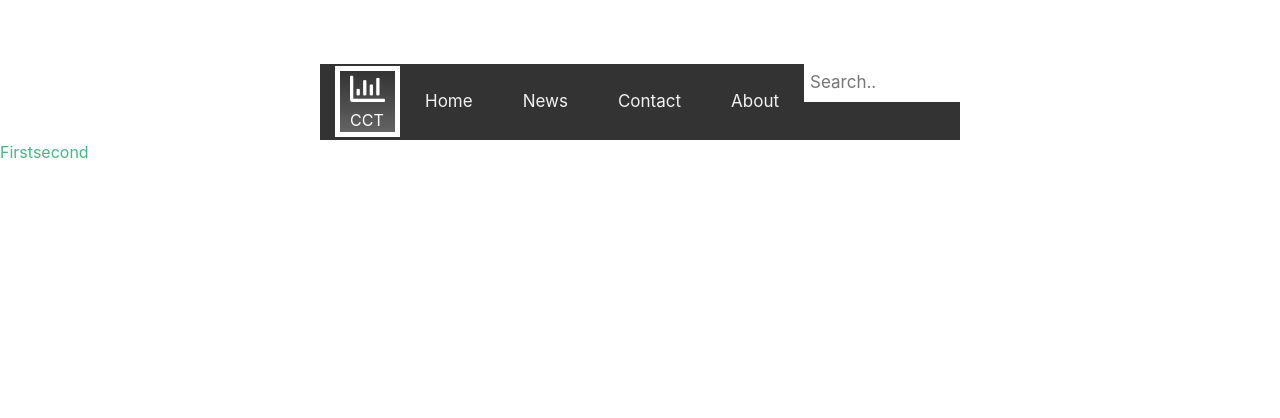
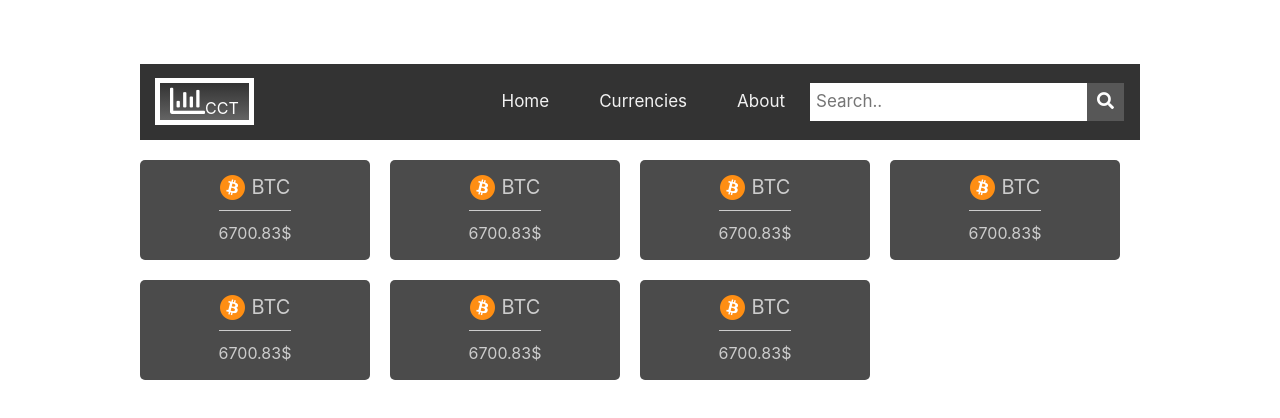
Before and after one commit to SatanaCSharp/CCT, a Vue app: page / in a window 1280 px wide. Shown: the top 418 px of the page. Built offline with nearby package versions, Linux system fonts and the light colour scheme.

Commit message:
It was created tickets fo displaing data of crypto carency

```diff
--- a/src/App.vue
+++ b/src/App.vue
@@ -1,5 +1,5 @@
 <template>
-    <div id="app">
+    <div>
         <div class="top-nav">
             <div class="logo">
                 <i class="far fa-chart-bar"></i>
@@ -7,8 +7,7 @@
             </div>
             <div class="links-wrapper">
                 <a href="/">Home</a>
-                <a href="#">News</a>
-                <a href="#">Contact</a>
+                <a href="#">Currencies</a>
                 <a href="#">About</a>
                 <div class="search-container">
                     <form action="#">
@@ -19,18 +18,22 @@
             </div>
         </div>
 
+
         <router-view/>
     </div>
 </template>
 
 <script>
+    import MainComponent from '@/components/MainComponent'
+
     export default {
+        components: {MainComponent},
         name: 'App'
     }
 </script>
 
 <style scoped>
-    .logo{
+    .logo {
         display: inline-block;
         padding: 0 10px;
         margin-left: 15px;
@@ -39,21 +42,21 @@
         background-image: linear-gradient(to bottom, #333333, #3f3f3f, #4b4b4b, #575757, #646464);
     }
 
-    .logo i{
+    .logo i {
         font-size: 35px;
     }
+
     .top-nav {
         display: flex;
         align-items: center;
         justify-content: space-between;
         overflow: hidden;
         background-color: #333;
-        width: 50%;
-        margin-left: 25%;
-        margin-top: 5%;
+        max-width: 1000px;
+        margin: 5% auto 0;
     }
 
-    .top-nav .links-wrapper{
+    .top-nav .links-wrapper {
         /*margin-left: 20%;*/
         display: flex;
         justify-content: space-between;
@@ -78,6 +81,7 @@
         background-color: #4CAF50;
         color: white;
     }
+
     .top-nav .search-container {
         display: inline-block;
         float: right;
--- a/src/components/MainComponent.vue
+++ b/src/components/MainComponent.vue
@@ -1,14 +1,22 @@
 <template>
-    <div class="hello">
+    <div class="ticket-wrapper">
+        <ticket-component></ticket-component>
+        <ticket-component></ticket-component>
+        <ticket-component></ticket-component>
+        <ticket-component></ticket-component>
+        <ticket-component></ticket-component>
+        <ticket-component></ticket-component>
+        <ticket-component></ticket-component>
 
-        <router-link to="/first">First</router-link>
-        <router-link to="/second">second</router-link>
     </div>
 </template>
 
 <script>
+    import TicketComponent from './TicketComponent'
+
     export default {
-        name: 'HelloWorld',
+        components: {TicketComponent},
+        name: '',
 
         data: function () {
 
@@ -19,21 +27,10 @@
 
 <!-- Add "scoped" attribute to limit CSS to this component only -->
 <style scoped>
-    h1, h2 {
-        font-weight: normal;
-    }
-
-    ul {
-        list-style-type: none;
-        padding: 0;
-    }
-
-    li {
-        display: inline-block;
-        margin: 0 10px;
-    }
-
-    a {
-        color: #42b983;
+    .ticket-wrapper{
+        max-width: 1000px;
+        margin: 0 auto;
+        display: flex;
+        flex-wrap: wrap;
     }
 </style>
--- /dev/null
+++ b/src/components/TicketComponent.vue
@@ -0,0 +1,55 @@
+<template>
+    <div class="ticket-currency">
+        <span class="name-of-currency">BTC</span>
+        <span class="price-of-currency">6700.83$</span>
+    </div>
+</template>
+
+<script>
+    export default {
+        name: "TicketComponent"
+    }
+</script>
+
+<style scoped>
+    .ticket-currency{
+        margin-top: 20px;
+        margin-right: 20px;
+        flex-basis: 23%;
+        width: 200px;
+        height: 100px;
+        background-color: #4b4b4b;
+        display: flex;
+        flex-direction: column;
+        align-items: center;
+        justify-content: center;
+        border-radius: 5px;
+        color: #cccccc;
+        position: relative;
+    }
+
+    .name-of-currency{
+        display: inline-flex;
+        font-size: 20px;
+        line-height: 25px;
+    }
+
+    .name-of-currency:before {
+        content: '';
+        width: 25px;
+        height: 25px;
+        background: url(../assets/btc.png) no-repeat center;
+        background-size: contain;
+        margin-right: 7px;
+        display: inline-block;
+    }
+    .price-of-currency:before {
+        content: '';
+        display: block;
+        height: 1px;
+        margin: 10px 0;
+        background-color: #ccc;
+    }
+
+
+</style>
--- a/src/components/firstComponent.vue
+++ /dev/null
@@ -1,22 +0,0 @@
-<template>
-    <div class="first-component">
-        <h3> There is first component</h3>
-    </div>
-</template>
-
-<script>
-    export default {
-        name: "firstComponent"
-    }
-</script>
-
-<style scoped>
-.first-component{
-    display: block;
-    width: 200px;
-    height: 200px;
-    background-color: #ff6600;
-    color: #ffffff;
-    margin-left: 45%;
-}
-</style>
--- a/src/components/secondComponent.vue
+++ /dev/null
@@ -1,22 +0,0 @@
-<template>
-    <div class="second-component">
-        <h3> There is first component</h3>
-    </div>
-</template>
-
-<script>
-    export default {
-        name: "secondComponent"
-    }
-</script>
-
-<style scoped>
-    .second-component{
-        display: block;
-        width: 200px;
-        height: 200px;
-        color: #fff;
-        background-color: #33ff00;
-        margin-left: 45%;
-    }
-</style>
--- a/src/main.js
+++ b/src/main.js
@@ -12,4 +12,4 @@
   router,
   components: { App },
   template: '<App/>'
-})
+});
--- a/src/router/index.js
+++ b/src/router/index.js
@@ -1,8 +1,6 @@
 import Vue from 'vue'
 import Router from 'vue-router'
 import MainComponent from '@/components/MainComponent'
-import firstComponent from '@/components/firstComponent'
-import secondComponent from '@/components/secondComponent'
 
 Vue.use(Router)
 
@@ -13,15 +11,5 @@
       name: 'MainComponent',
       component: MainComponent
     },
-      {
-          path: '/first',
-          name: 'firstComponent',
-          component: firstComponent
-      },
-      {
-          path: '/second',
-          name: 'secondComponent',
-          component: secondComponent
-      }
   ]
 })
```
Also changed, not shown: src/assets/btc.png (added), src/assets/logo.png (deleted).
